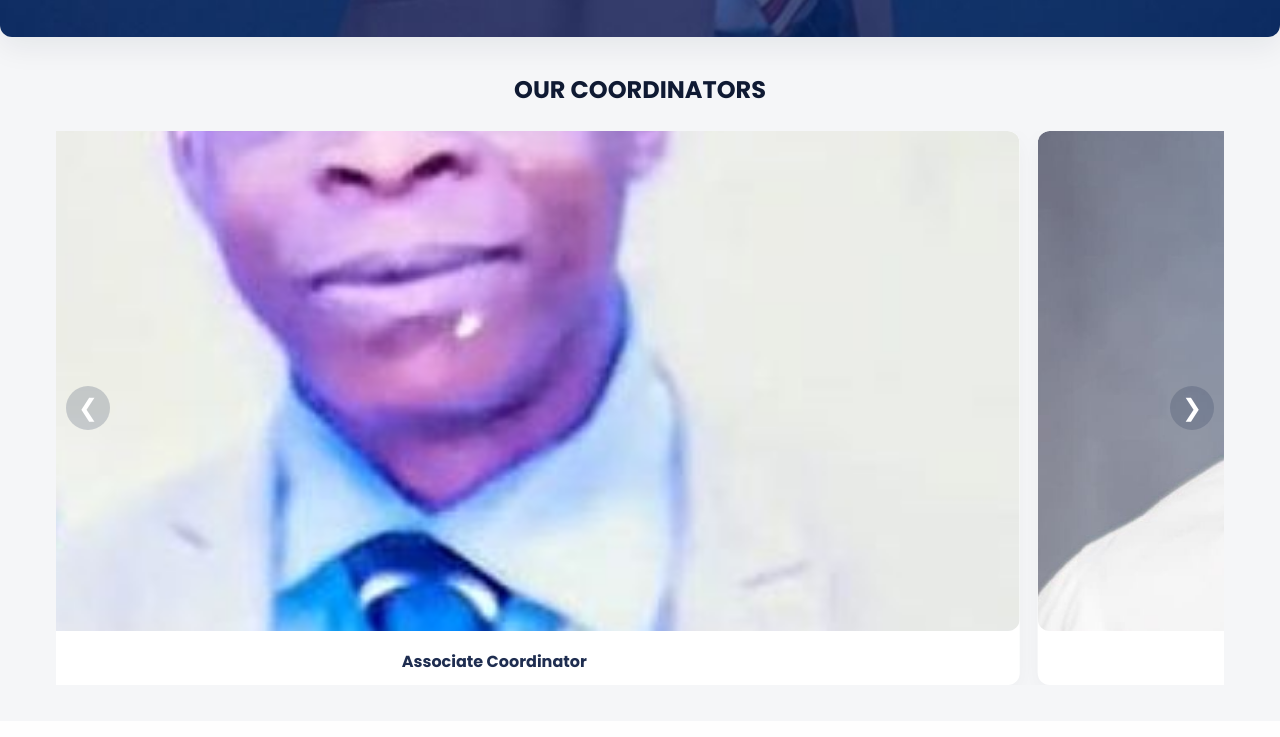
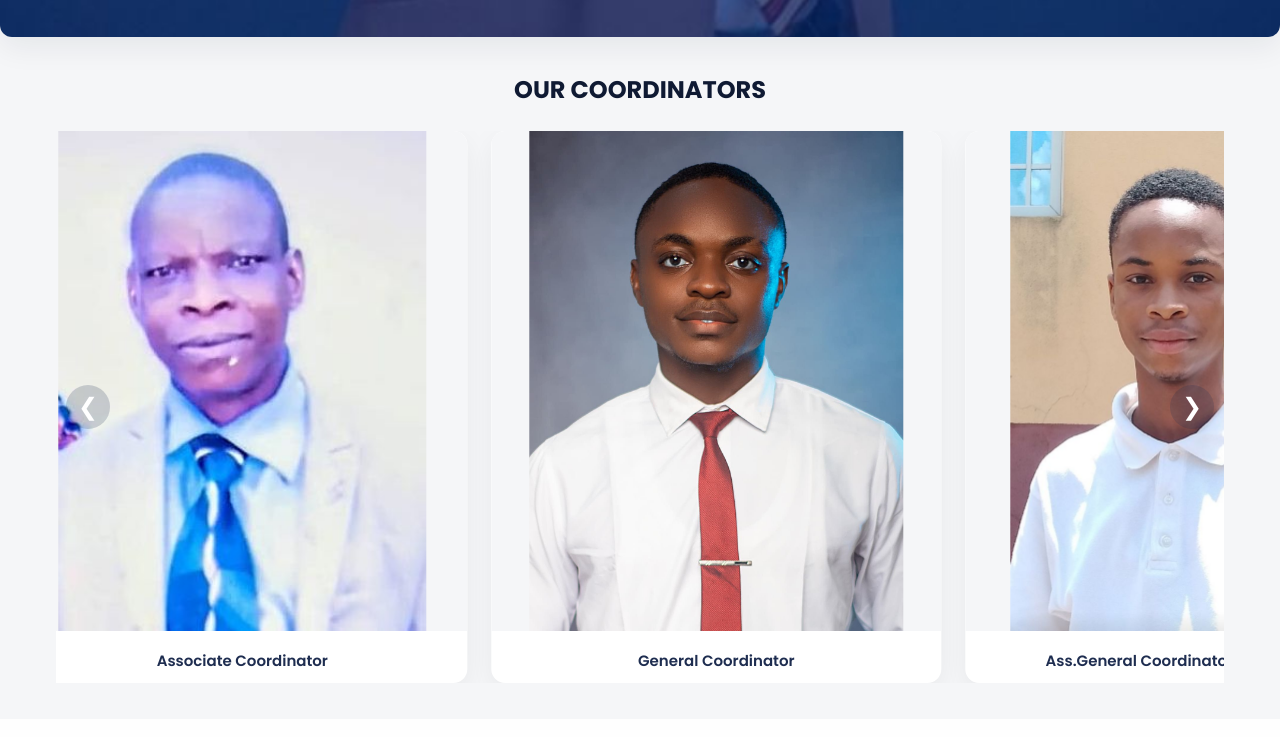
Before and after one commit to Greatgod1-Ezekiel/dlcf-absu-u, a plain HTML site: page index.html in a window 1280 px wide. Shown: the part 1760-2497 px from the top of the page. Drawn offline with Linux system fonts and the light colour scheme; no server answers; a web font is replaced by a local one.

Commit message:
Add files via upload
Update index.html

```diff
--- a/index.html
+++ b/index.html
@@ -296,40 +296,43 @@ nav ul.desktop-menu li a:hover {
   margin-bottom:24px;
   text-align:center;
 }
+/* SLIDER WRAPPER */
 .slider {
   overflow: hidden;
   width: 100%;
   position: relative;
 }
 
+/* TRACK */
 .slider-track {
   display: flex;
+  gap: 24px;
   transition: transform 0.5s ease-in-out;
 }
-
-/* Each slide */
+/* SLIDE CARD */
 .slide {
-  flex: 0 0 300px; /* width of each slide */
-  margin-right: 18px;
-  border-radius: 12px;
+  flex: 0 0 280px;
+  background: #fff;
+  border-radius: 14px;
+  box-shadow: 0 10px 30px rgba(0,0,0,0.06);
   overflow: hidden;
-  box-shadow: 0 8px 24px rgba(19,28,45,0.04);
-  background: #fff;
   text-align: center;
 }
 
+/* IMAGE — NO CUTTING */
 .slide img {
   width: 100%;
-  height: 400px;
-  object-fit: cover;
-  border-radius: 12px;
+  height: 360px;
+  object-fit: contain;   /* 🔥 THIS IS THE KEY */
+  background: #f5f6f8;
 }
 
+/* NAME */
 .slide .name {
-  font-weight: 700;
-  color: var(--primary);
-  font-size: 16px;
-  padding: 12px 0;
+  font-weight: 600;
+  font-size: 15px;
+  padding: 12px;
+  color: #1E2D50;
 }
 
 /* Arrows */
@@ -349,6 +352,28 @@ nav ul.desktop-menu li a:hover {
 
 .slider-arrow.left { left: 10px; }
 .slider-arrow.right { right: 10px; }
+
+/* DESKTOP GRID LAYOUT */
+/* KEEP SLIDER WORKING ON LARGE SCREENS */
+@media (min-width: 900px) {
+  .slider {
+    overflow: hidden;
+  }
+
+  .slider-track {
+    display: flex;
+    width: 500px;
+  }
+
+  .slide {
+    flex: 0 0 280px; /* desktop slide width */
+  }
+
+  .slider-arrow {
+    display: block; /* show arrows on desktop */
+  }
+}
+
 
 /* Footer */
 footer{
@@ -371,6 +396,7 @@ footer img{
   .hero-box-outside{font-size:16px;}
   .mentor-left h3{font-size:28px;}
   .mentor-left p{font-size:18px;}
+  .slide img{min-width:78%;flex:0 0 78%;}
 }
 @media (max-width:900px){
   nav ul{display:none;}
@@ -755,8 +781,8 @@ window.addEventListener('load', () => {
   let index = 0;
 
   function getSlideWidth() {
-    return slides[0].offsetWidth + 18; // dynamic
-  }
+  return slides[0].offsetWidth + 24;
+}
 
   function moveSlide() {
     index++;
```
